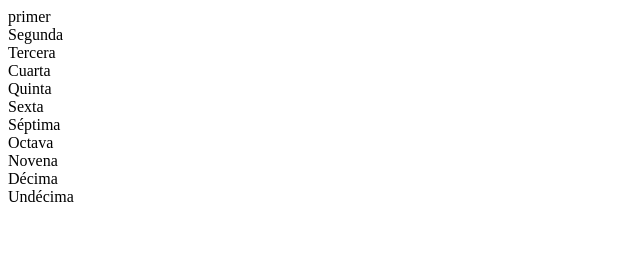
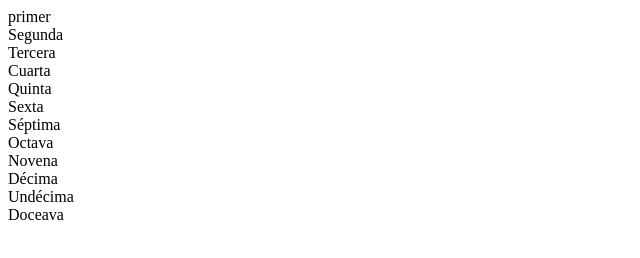
Before and after one commit to sharik2507/TALLER_BPDS, a plain HTML site: page index.html in a window 1280 px wide. Shown: the full height of the page, 0-640 px from the left. Drawn offline with Linux system fonts and the light colour scheme.

Commit message:
Twelfth commit

```diff
--- a/index.html
+++ b/index.html
@@ -17,5 +17,6 @@
     <div>Novena</div>
     <div>Décima</div>
     <div>Undécima</div>
+    <div>Doceava</div>
 </body>
 </html>
```
